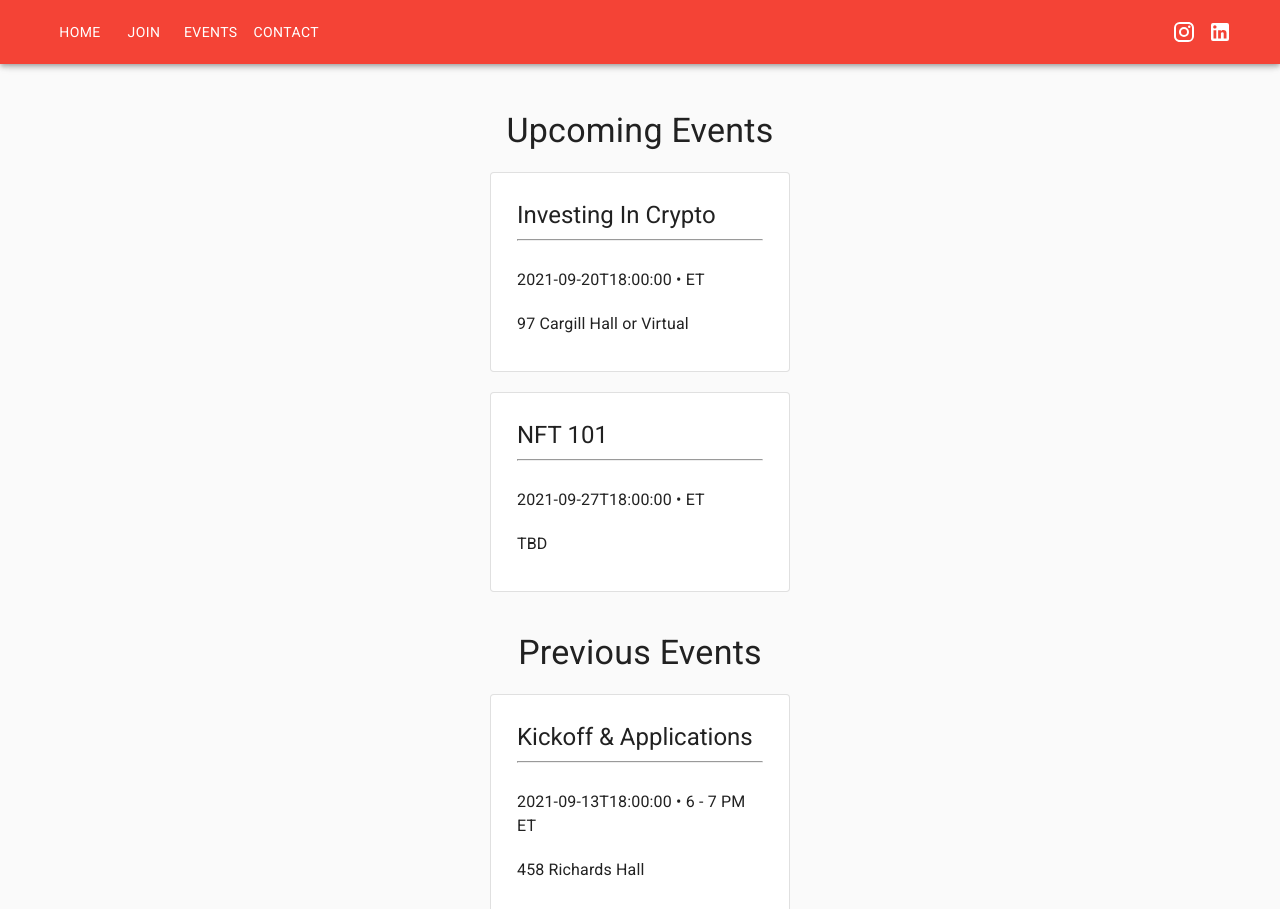
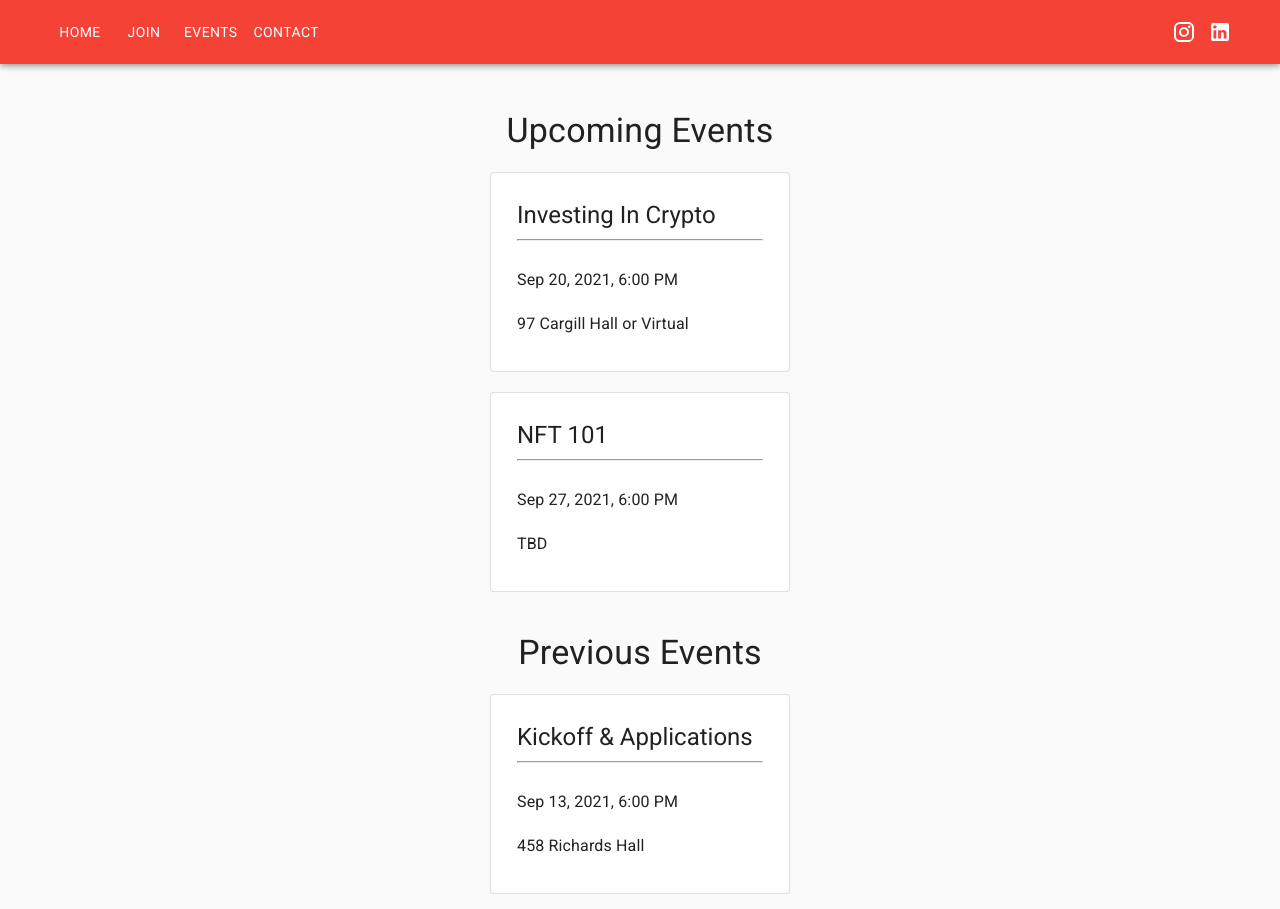
Before and after one commit to Northeastern-Blockchain-Club/neu_blockchain, a Gatsby site: page /events in a window 1280 px wide. Shown: the top 909 px of the page. Built offline with nearby package versions, Linux system fonts and the light colour scheme; Gatsby itself is replaced by a stand-in of ours.

Commit message:
updated components for event card and header bar

```diff
--- a/src/components/CardWithContent/index.js
+++ b/src/components/CardWithContent/index.js
@@ -1,6 +1,8 @@
 import * as React from "react";
 
 import { Typography } from "@material-ui/core";
+
+import { DateTime } from "luxon";
 
 import Button from "@material-ui/core/Button";
 import Card from "@material-ui/core/Card";
@@ -13,10 +15,13 @@ import ShareIcon from "@material-ui/icons/Share";
 
 import "./index.scss";
 
-const CardWithContent = ({ title, body, date, time, where, link, share }) => {
+const CardWithContent = ({ title, body, date, where, link, share }) => {
   // share is either a string url or a null.
   const isSharable = !share;
-
+  const formattedDate = DateTime
+    .fromISO(date)
+    .setZone()
+    .toLocaleString(DateTime.DATETIME_MED);
   return (
     <>
       <Card className="card" variant="outlined">
@@ -34,11 +39,11 @@ const CardWithContent = ({ title, body, date, time, where, link, share }) => {
           </Grid>
           <hr />
           <br />
-          <Typography variant="body2" component="p">
+          <Typography variant="h6" component="p">
             {body}
           </Typography>
           <Typography variant="body1" component="p">
-            {date} • {time} ET
+            {formattedDate}
           </Typography>
           <br />
           <Typography variant="body1" component="p">
```
Also changed, not shown: src/components/Header/index.js (indentation only).
